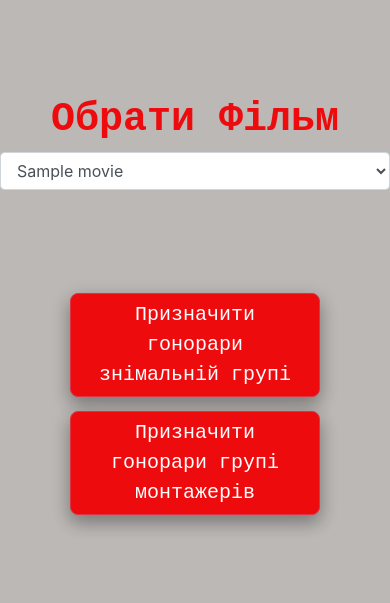
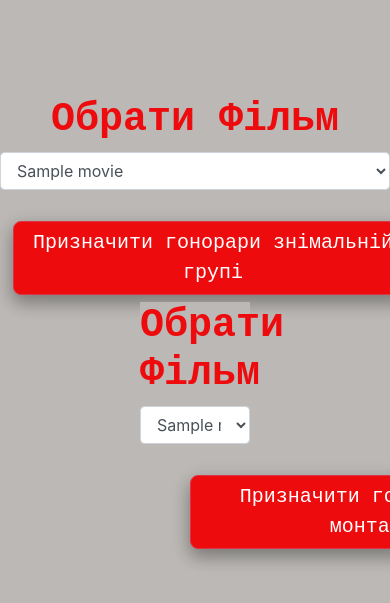
Before and after one commit to valeriia-lun/filmStudio, a PHP site: page /gen_producer/choose_for_fee.php in a window 390 px wide; the page is wider, and only the part inside the window is pictured. Shown: the part 56-659 px from the top of that part. Run offline with PHP 8.4, Linux system fonts and the light colour scheme; tables that the repository leaves empty or names only in its code hold one stand-in row (values such as "Sample post"); some libraries are stand-ins or nearby versions.

Commit message:
deep night commit

```diff
--- a/gen_producer/choose_for_fee.php
+++ b/gen_producer/choose_for_fee.php
@@ -47,11 +47,34 @@
 
 </br></br></br></br>
 <div class="row">
+<div class="container col-md-4">
 
-<div class="  container col-md-4">
+<form action = "gen_producer_gonorars_film_crew.php" method="post">
 <h1 class="colorForAllText"> Обрати Фільм</h1>
-<form action = "" method="post">
-    <select  class=" form-control " name="moive_name">
+    <select  class=" form-control " name="moive_name_film_crew">
+<?php
+$mysqli = new mysqli("localhost","root","root","filmstudio");
+$mysqli->query("SET NAMES 'utf8'");
+$result = $mysqli->query("SELECT `name_of_movie` FROM `movie`");
+$movie;
+while ($stroka = mysqli_fetch_array($result)){
+    echo"<option>" . $stroka['name_of_movie'] . "</option>";
+    $movie =  $stroka['name_of_movie'];
+   }
+?>
+</select>
+
+</br>
+<div class="btn  col-md-4">
+  <button class="button btn btn-danger"  name="filmCrew">Призначити гонорари знімальній групі</button>
+</div></div>
+</br></br></br></br>
+</form>
+
+<div class="container col-4">
+<form action = "gen_producer_gonorars_edit_crew.php" method="post">
+<h1 class="colorForAllText"> Обрати Фільм</h1>
+    <select  class=" form-control " name="moive_name_edit_crew">
 <?php
 
 $mysqli = new mysqli("localhost","root","root","filmstudio");
@@ -63,19 +86,15 @@ while ($stroka = mysqli_fetch_array($result)){
     $movie =  $stroka['name_of_movie'];
    }
 ?>
-</select></div></div></br></br></br></br>
+</select>
 
+</br>
+<div class="btn  col-4">
+  <button class="button btn btn-danger"  name="filmCrew">Призначити гонорари групі монтажерів</button>
+</div></div></div>
+</br></br></br></br>
+</form>
 
-<div class="row">
-<div class="btn container col-md-5">
-
-  <button class="button btn btn-danger " formaction="gen_producer_gonorars_film_crew.php" name="filmCrew">Призначити гонорари знімальній групі</button>
-</div>
-<div class=" btn container col-md-5">
-  <button class="button btn btn-danger " formaction="gen_producer_gonorars_edit_crew.php" name="editCrew">Призначити гонорари групі монтажерів</button>
-</div>
-  </div>
-</form>
 
 
 
--- a/gen_producer/gen_producer_gonorars_edit_crew.php
+++ b/gen_producer/gen_producer_gonorars_edit_crew.php
@@ -60,7 +60,7 @@ ob_end_clean();*/
 $mysqli = new mysqli("localhost","root","root","filmstudio");
 $mysqli->query("SET NAMES 'utf8'");
 
-$number = $_POST['num'];
+$number = $_POST['moive_name_edit_crew'];
 //echo "hello";
 //echo $number;
 
--- a/style.css
+++ b/style.css
@@ -36,8 +36,9 @@
     font-style: oblique 40deg bold;
 
     color: white;
-    width: 250px;
+    width: 400px;
 }
+
 
 .button:hover {
     background-color:#410a14;
```
Also changed, not shown: gen_producer/gen_producer_gonorars_film_crew.php (+17 -13 lines).
